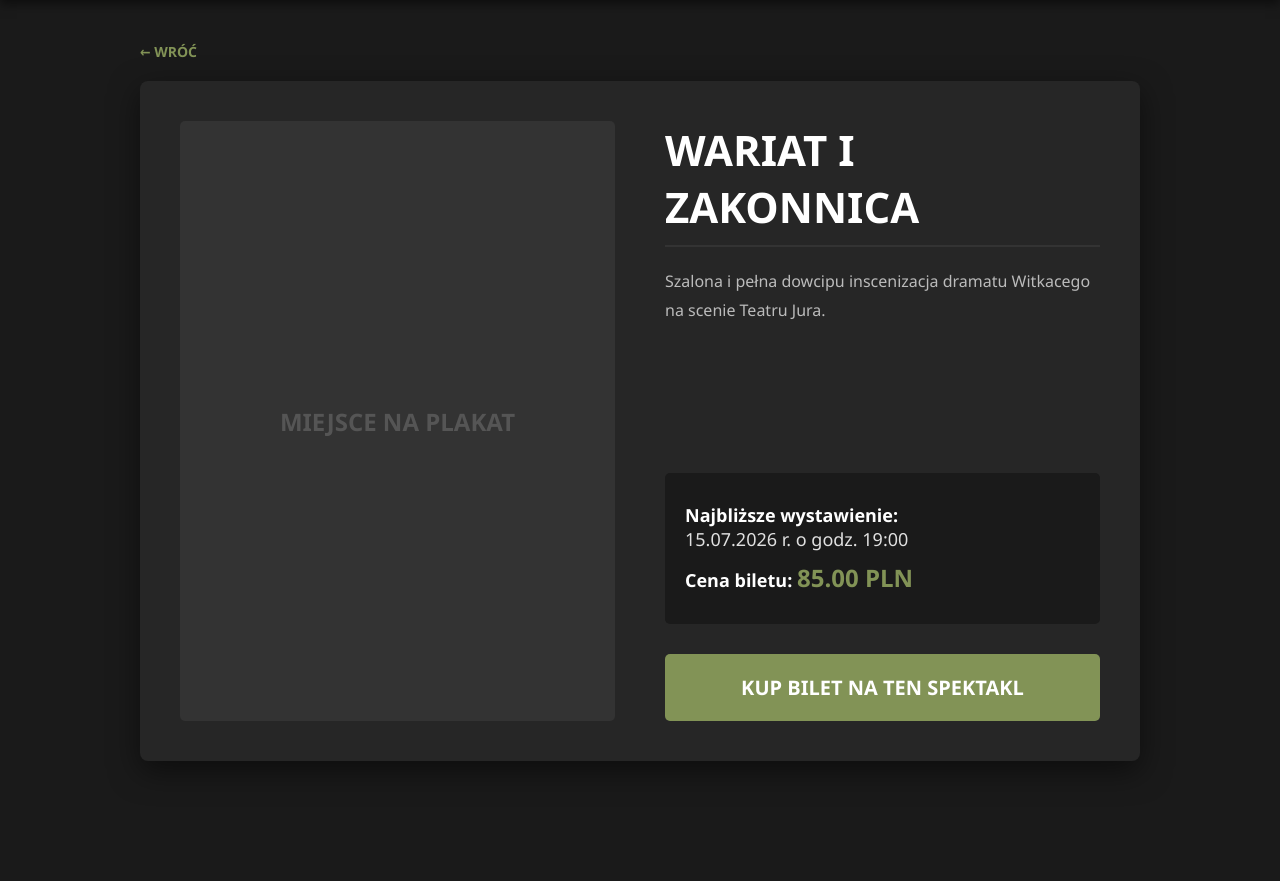
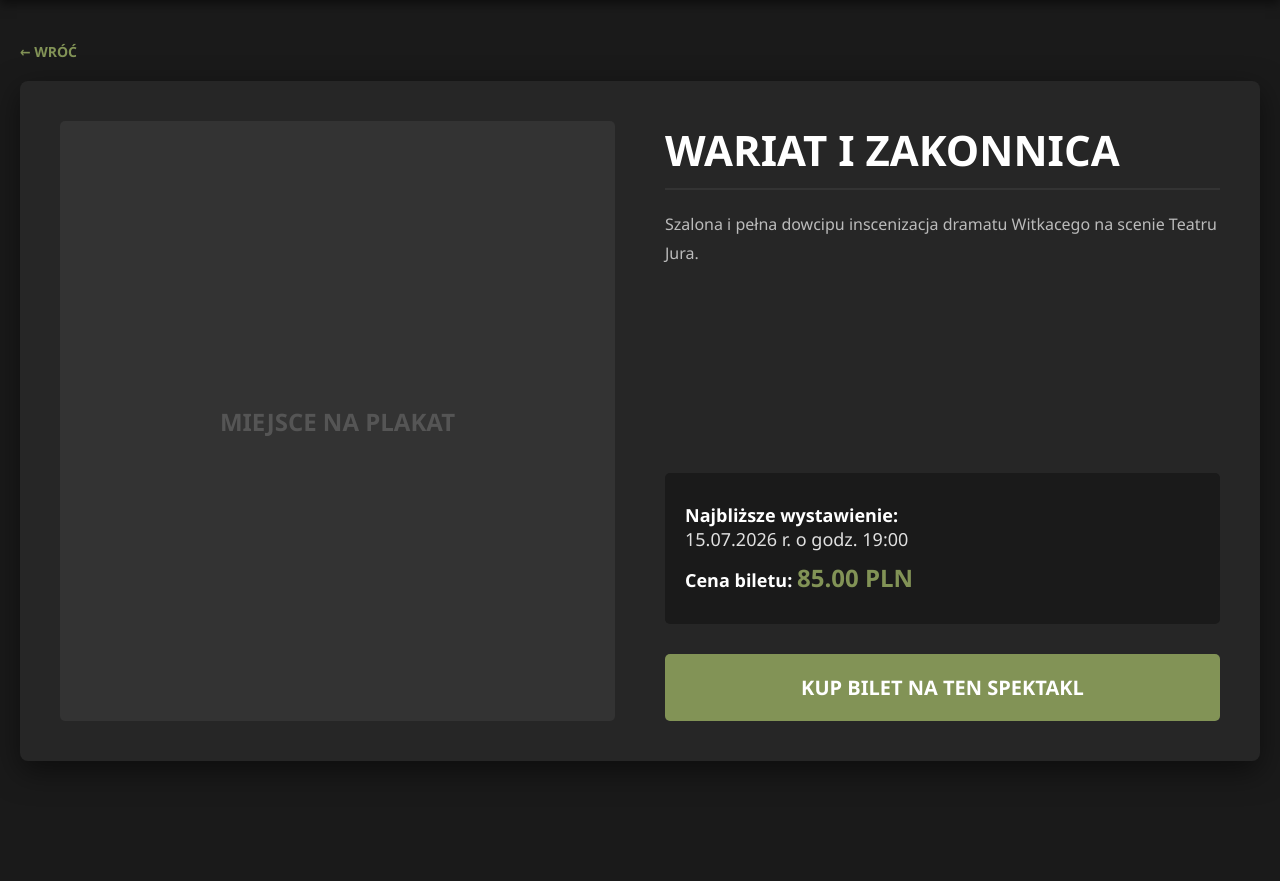
Before and after one commit to Szygo54/Teatr, a PHP site: page /spektakl.php?id=1 in a window 1280 px wide. Shown: the part 49-930 px from the top of the page. Run offline with PHP 8.4, Linux system fonts and the light colour scheme; data comes from the database, SQL or seed files in the repository.

Commit message:
zmiana w spektakl

```diff
--- a/spektakl.php
+++ b/spektakl.php
@@ -37,7 +37,8 @@ try {
         .top-bar a { color: #aaaaaa; text-decoration: none; margin-left: 20px; text-transform: uppercase; font-weight: bold; transition: 0.3s; }
         .top-bar a:hover { color: #829356; }
 
-        .kontener-sekcji { max-width: 1000px; margin: 40px auto; padding: 0 20px; }
+        /* POSZERZONY KONTENER DO 1250px */
+        .kontener-sekcji { max-width: 1250px; margin: 40px auto; padding: 0 20px; }
         .powrot { display: inline-block; margin-bottom: 20px; color: #829356; text-decoration: none; font-weight: bold; text-transform: uppercase; font-size: 14px; }
 
         /* Layout strony spektaklu */
```
